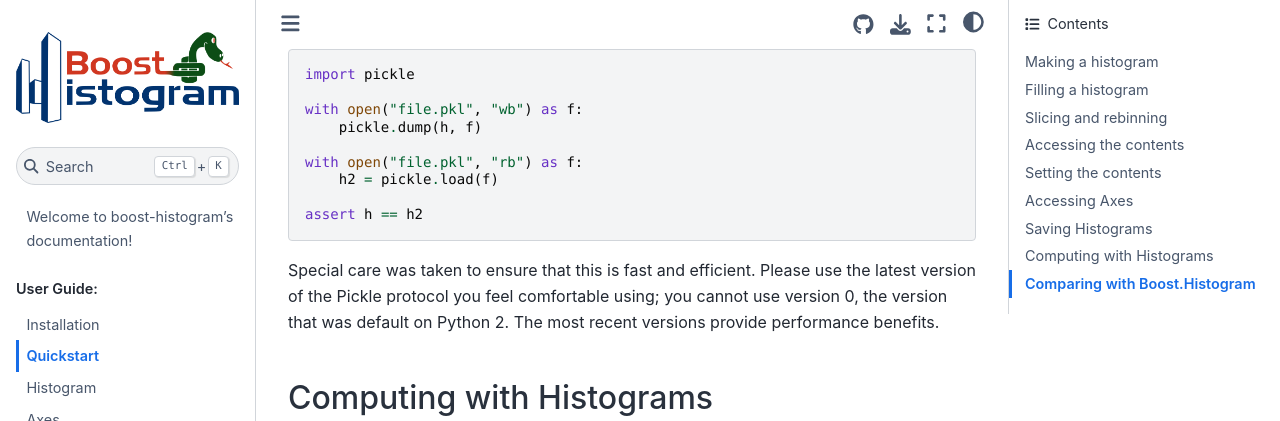
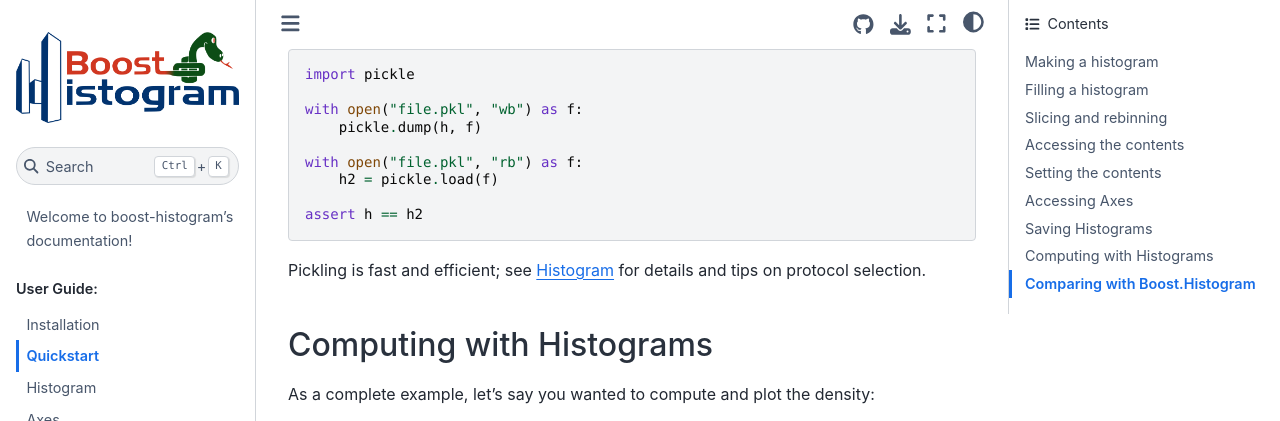
Before and after one commit to scikit-hep/boost-histogram, a Sphinx documentation site: the page built from docs/user-guide/quickstart.rst, in a window 1280 px wide and 900 px high, scrolled down 3179 px, cut to the strip 0-421 px from the top of the window. Built offline with Sphinx 7.4.7 and the Sphinx Book theme 1.1.4, drawn with Linux system fonts in a browser that asks for light colours; pages that are not in the unit, such as notebooks, are missing from menus.

Commit message:
docs: link MultiCell example, drop aghast, dedupe and fill gaps
- index: add MultiCellExample notebook to the Examples toctree
- remove the archived aghast example (toctree entry + notebook)
- quickstart: replace duplicated pickle prose with a cross-reference to
  the canonical Histogram page
- histogram: document the project(flow=) option
- accumulators: document arithmetic on the WeightedSum/Mean/WeightedMean
  views

Assisted-by: ClaudeCode:claude-opus-4.8

```diff
--- a/docs/index.rst
+++ b/docs/index.rst
@@ -71,7 +71,7 @@ See :ref:`usage-quickstart` for more.
   :caption: Examples:
 
   notebooks/SimpleExample
-  notebooks/aghast
+  notebooks/MultiCellExample
   notebooks/ThreadedFills
   notebooks/PerformanceComparison
   notebooks/xarray
--- a/docs/user-guide/accumulators.rst
+++ b/docs/user-guide/accumulators.rst
@@ -165,6 +165,12 @@ normal constructor would take. For example, WeighedMean can take an array with a
 dimension four long, with ``sum_of_weights``, ``sum_of_weights_squared``, ``value``, and ``variance``
 elements, even though several of these values are computed from the internal representation.
 
+The ``WeightedSumView``, ``MeanView``, and ``WeightedMeanView`` support arithmetic that respects
+the accumulator semantics. ``WeightedSumView`` adds and subtracts values while always adding the
+variances. ``MeanView`` and ``WeightedMeanView`` combine two views by merging the underlying samples
+(the same parallel merge used by the C++ ``operator+=``), and support scaling by a scalar; subtraction
+and scalar addition are undefined for means.
+
 .. note::
 
    Like all NumPy structured arrays, **fancy indexing (boolean masks, integer arrays) returns a
--- a/docs/user-guide/histogram.rst
+++ b/docs/user-guide/histogram.rst
@@ -51,7 +51,7 @@ Operations
 * ``[...]``: Access a bin or a range of bins (get or set) (see :ref:`usage-indexing`)
 
 * ``.sum(flow=False)``: The total count of all bins
-* ``.project(ax1, ax2, ...)``: Project down to listed axis (numbers)
+* ``.project(ax1, ax2, ..., flow=True)``: Project down to listed axis (numbers); pass ``flow=False`` to drop the flow bins of the removed axes instead of summing them in
 * ``.to_numpy(flow=False, view=False)``: Convert to a NumPy style tuple (with or without under/overflow bins, and either return values (the default) or the entire view for accumulator storages.)
 * ``.view(flow=False)``: Get a view on the bin contents (with or without under/overflow bins)
 * ``.values(flow=False)``: Get a view on the values (counts or means, depending on storage)
--- a/docs/user-guide/quickstart.rst
+++ b/docs/user-guide/quickstart.rst
@@ -155,10 +155,8 @@ You can save histograms using pickle:
 
     assert h == h2
 
-Special care was taken to ensure that this is fast and efficient.  Please use
-the latest version of the Pickle protocol you feel comfortable using; you
-cannot use version 0, the version that was default on Python 2. The most recent
-versions provide performance benefits.
+Pickling is fast and efficient; see :ref:`usage-histogram` for details and tips
+on protocol selection.
 
 Computing with Histograms
 -------------------------
```
Also changed, not shown: 1 other file.
